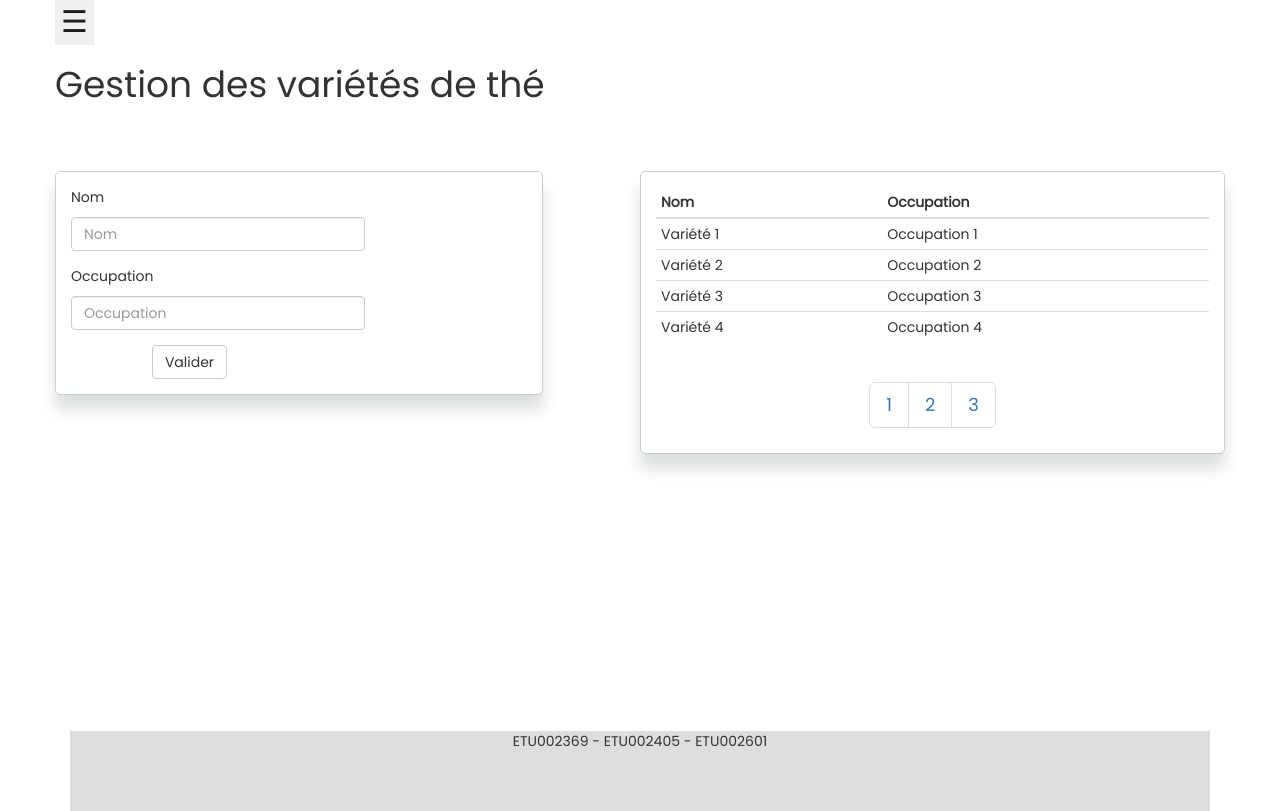
After one commit to Tsaramirana/Tea, a PHP site: page /pages/tea.html in a window 1280 px wide. The commit adds this page. Run offline with PHP 8.4, Linux system fonts and the light colour scheme.

Commit message:
CRUD Admin
page de gestion backoffice et quelques modifications côté css

```diff
--- /dev/null
+++ b/assets/css/crud.css
@@ -0,0 +1,18 @@
+#content {
+    margin-top: 5%;
+    height: 70vh;
+}
+
+#formulaire {
+    box-shadow: 0 15px 15px rgba(78, 98, 82, 0.2); /* Correction de l'ombre portée */
+    border: 1px solid rgba(0, 0, 0, 0.2); /* Correction de la bordure */
+    padding-top: 15px;
+    border-radius: 5px;
+}
+
+#table{
+    box-shadow: 0 15px 15px rgba(78, 98, 82, 0.2); /* Correction de l'ombre portée */
+    border: 1px solid rgba(0, 0, 0, 0.2); /* Correction de la bordure */
+    padding-top: 15px;
+    border-radius: 5px;
+}
--- a/assets/css/general.css
+++ b/assets/css/general.css
@@ -6,3 +6,10 @@
 *{
     font-family: Poppins;
 }
+
+footer{
+    text-align: center;
+    background-color: rgba(216, 216, 216, 0.85);
+    height: 10vh;
+    width: 100%;
+}
--- /dev/null
+++ b/assets/css/sidebar.css
@@ -0,0 +1,73 @@
+.sidebar {
+    height: 100%;
+    width: 0;
+    position: fixed;
+    top: 0;
+    left: 0;
+    background-color: #416551;
+    overflow-x: hidden;
+    transition: 0.5s;
+    padding-top: 60px;
+    z-index: 1;
+  }
+
+  .sidebar h1{
+    padding: 0 16px;
+    color: azure;
+  }
+  .sidebar ul {
+    list-style-type: none;
+    padding: 0;
+  }
+
+  .sidebar ul li {
+    padding: 8px 0;
+  }
+
+  .sidebar ul li a {
+    color: white;
+    text-decoration: none;
+    display: block;
+    height: 30px;
+    width: 600vw !important;
+    padding: 8px 16px;
+  }
+
+  .sidebar ul li a:hover {
+    background-color: white;
+    color: #111;
+    border-radius: 15px;
+    /* border-radius: 25px; */
+  }
+  .active{
+    background-color: white;
+    color: #111 !important;
+    border-radius: 15px;
+  }
+
+  .close-btn {
+    position: absolute;
+    top: 0;
+    right: 25px;
+    font-size: 36px;
+    margin-left: 50px;
+    background-color: #416551;
+    border-style:none;
+    color: azure;
+  }
+
+  .content {
+    transition: margin-left .5s;
+    padding: 16px;
+  }
+
+  .open-btn {
+    font-size: 30px;
+    cursor: pointer;
+    color: rgb(30, 28, 28);
+    border: none;
+  }
+
+  .open-btn:hover {
+    background-color: #444;
+  }
--- /dev/null
+++ b/assets/js/pagination.js
@@ -0,0 +1,42 @@
+const platPerPage = 4;
+    function paginateTable(tableId, currentPage) {
+        // Example: Hide all rows, then show rows for the current page
+        var table = document.getElementById(tableId);
+        var rows = table.getElementsByTagName('tr');
+
+        for (var i = 1; i < rows.length; i++) {
+            rows[i].style.display = 'none';
+        }
+
+        var startIndex = (currentPage - 1) * platPerPage;
+        var endIndex = Math.min(startIndex + platPerPage, rows.length);
+
+        for (var i = startIndex + 1; i < endIndex + 1 && i < rows.length; i++) {
+            rows[i].style.display = '';
+        }
+    }
+    function afficherPagination(tableId) {
+        var table = document.getElementById(tableId);
+        var rows = table.getElementsByTagName('tr');
+        const pagination = document.getElementsByClassName('pagination pagination-lg')[0];
+
+        // Calcul du nombre total de pages
+        const totalPages = Math.ceil(rows.length / platPerPage);
+
+        // Nettoyer la pagination existante avant de la recréer
+        pagination.innerHTML = '';
+
+        for (let index = 1; index <= totalPages; index++) {
+            const li = document.createElement('li');
+            const link = document.createElement('a');
+            link.textContent = index;
+            li.appendChild(link);
+            li.addEventListener('click', () => {
+                paginateTable(tableId, index);
+            });
+            pagination.appendChild(li);
+        }
+    }
+
+paginateTable("table", 1);
+afficherPagination("table");
--- /dev/null
+++ b/assets/js/sidebar.js
@@ -0,0 +1,9 @@
+document.getElementById('openBtn').addEventListener('click', function() {
+    document.getElementById('sidebar').style.width = '250px';
+    document.querySelector('.content').style.marginLeft = '250px';
+  });
+
+document.getElementById('closeBtn').addEventListener('click', function() {
+document.getElementById('sidebar').style.width = '0';
+document.querySelector('.content').style.marginLeft= '0';
+});
--- a/pages/index.html
+++ b/pages/index.html
@@ -7,6 +7,8 @@
     <link rel="stylesheet" href="../assets/css/bootstrap.css">
     <link rel="stylesheet" href="../assets/css/navbar.css">
     <link rel="stylesheet" href="../assets/css/index.css">
+    <link rel="shortcut icon" href="../assets/images/logo.png" type="image/x-icon">
+    <link rel="stylesheet" href="../assets/css/general.css">
     <!-- <link rel="shortcut icon" href="favicon.ico" type="image/x-icon"> -->
 </head>
 <body>
--- a/pages/login.html
+++ b/pages/login.html
@@ -6,6 +6,7 @@
     <link rel="stylesheet" href="../assets/css/bootstrap.css">
     <link rel="stylesheet" href="../assets/css/login.css">
     <link rel="stylesheet" href="../assets/css/general.css">
+    <link rel="shortcut icon" href="../assets/images/logo.png" type="image/x-icon">
     <title>Pozy Tea'V</title>
 </head>
 <body>
@@ -42,7 +43,6 @@
             </form>
         </div>
         <!-- FORMULAIRE -->
-
         </div>
     </div>
 </body>
--- /dev/null
+++ b/pages/tea.html
@@ -0,0 +1,125 @@
+<!DOCTYPE html>
+<html lang="en">
+<head>
+    <meta charset="UTF-8">
+    <meta name="viewport" content="width=device-width, initial-scale=1.0">
+    <link rel="stylesheet" href="../assets/css/bootstrap.css">
+    <link rel="stylesheet" href="../assets/css/sidebar.css">
+    <link rel="stylesheet" href="../assets/css/crud.css">
+    <link rel="stylesheet" href="../assets/css/general.css">
+    <link rel="shortcut icon" href="../assets/images/logo.png" type="image/x-icon">
+    <title>Tea-rapy</title>
+</head>
+<body>
+    <div class="container">
+        <!-- SIDEBAR -->
+        <div class="sidebar" id="sidebar">
+            <button class="close-btn" id="closeBtn">&times;</button>
+            <h1>Tea-rapy</h1>
+            <ul>
+                <li><a href="acceuilAdmin.html">Accueil</a></li>
+                <li><a href="tea.html" class="active">Thé</a></li>
+                <li><a href="tea.html">Parcelle</a></li>
+                <li><a href="tea.html">Cueillette</a></li>
+                <li><a href="tea.html">D&eacute;pense</a></li>
+                <li><a href="tea.html">Salaire</a></li>
+            </ul>
+        </div>
+        <!-- SIDEBAR -->
+        <div class="row">
+            <button class="open-btn" id="openBtn">&#9776;</button>
+            <h1>Gestion des variétés de thé</h1>
+        </div>
+        <div class="row" id="content">
+            <!-- FORMULAIRE -->
+            <div class="col-md-5"  id="formulaire">
+                <form class="form-horizontal">
+                    <div class="form-group">
+                        <!-- <label for="inputEmail3" class="col-sm-2 control-label">Email</label> -->
+                        <div class="col-sm-8">
+                        <p>Nom</p>
+                        <input type="email" class="form-control" id="inputEmail3" placeholder="Nom">
+                        </div>
+                    </div>
+                    <div class="form-group">
+                        <!-- <label for="inputPassword3" class="col-sm-2 control-label">Password</label> -->
+                        <div class="col-sm-8">
+                        <p>Occupation</p>
+                        <input type="password" class="form-control" id="inputPassword3" placeholder="Occupation">
+                        </div>
+                    </div>
+                    <div class="form-group">
+                        <div class="col-sm-offset-2 col-sm-8">
+                        <button type="submit" class="btn btn-default">Valider</button>
+                        </div>
+                    </div>
+                </form>
+            </div>
+            <!-- FORMULAIRE -->
+            <div class="col-md-1"></div>
+            <!-- TABLE -->
+            <div class="col-md-6" id="table">
+                <table class="table table-condensed">
+                    <thead>
+                        <th>Nom</th>
+                        <th>Occupation</th>
+                    </thead>
+                    <tbody>
+                        <tr>
+                            <td>Variété 1</td>
+                            <td>Occupation 1</td>
+                        </tr>
+                        <tr>
+                            <td>Variété 2</td>
+                            <td>Occupation 2</td>
+                        </tr>
+                        <tr>
+                            <td>Variété 3</td>
+                            <td>Occupation 3</td>
+                        </tr>
+                        <tr>
+                            <td>Variété 4</td>
+                            <td>Occupation 4</td>
+                        </tr>
+                        <tr>
+                            <td>Variété 5</td>
+                            <td>Occupation 5</td>
+                        </tr>
+                        <tr>
+                            <td>Variété 6</td>
+                            <td>Occupation 6</td>
+                        </tr>
+                        <tr>
+                            <td>Variété 7</td>
+                            <td>Occupation 7</td>
+                        </tr>
+                        <tr>
+                            <td>Variété 8</td>
+                            <td>Occupation 8</td>
+                        </tr>
+                        <tr>
+                            <td>Variété 9</td>
+                            <td>Occupation 9</td>
+                        </tr>
+                        <tr>
+                            <td>Variété 10</td>
+                            <td>Occupation 10</td>
+                        </tr>
+                        <tr>
+                            <td>Variété 11</td>
+                            <td>Occupation 11</td>
+                        </tr>
+                    </tbody>
+                </table>
+                <center><nav><ul class="pagination pagination-lg"></ul></nav></center>
+            </div>
+            <!-- TABLE -->
+        </div>
+    <!-- FOOTER-->
+    <footer>ETU002369 - ETU002405 - ETU002601</footer>
+    <!-- FOOTER -->
+    </div>
+    <script src="../assets/js/sidebar.js"></script>
+    <script src="../assets/js/pagination.js"></script>
+</body>
+</html>
```
Also changed, not shown: assets/css/acceuilAdmin.css (added, +37 -0 lines), pages/acceuilAdmin.html (added, +41 -0 lines), pages/backoffice.html (deleted, +0 -11 lines), assets/images/Administrator_icon.png (added), assets/images/agriculteur-barbe-verifie-the-ferme_1150-14747.jpg (added), assets/images/back.jpg (added), assets/images/back2.png (added), assets/images/logo.png (added), assets/images/tasses-vue-dessus.jpg (added), assets/images/tea-icon.png (added), assets/images/tuxpi.com.1707760421.jpg (added), assets/images/vue-dessus-tasses-the-theiere_52683-32344.jpg (added).
